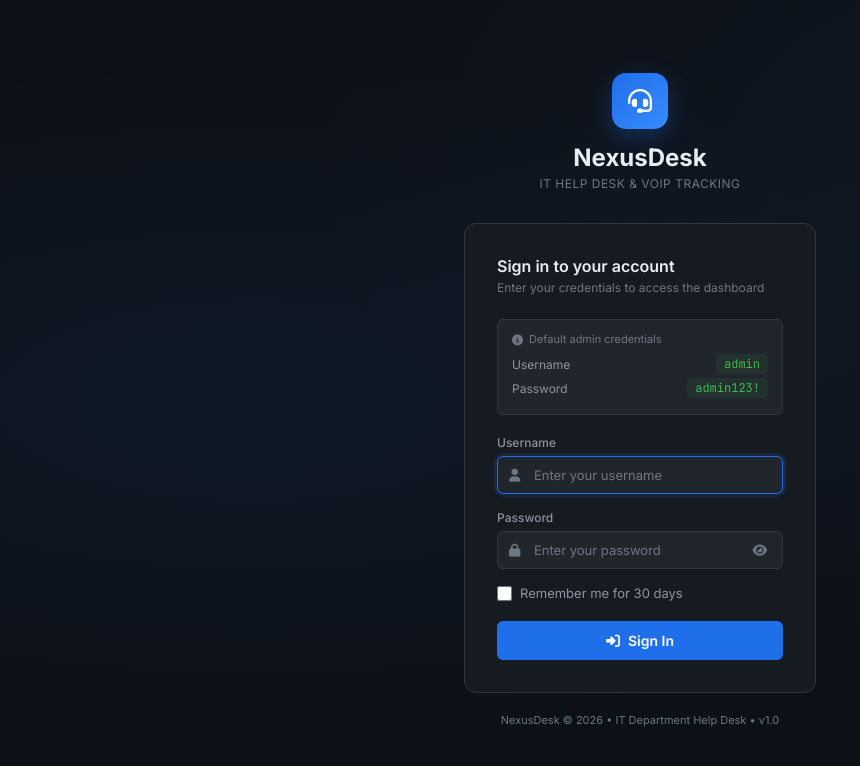
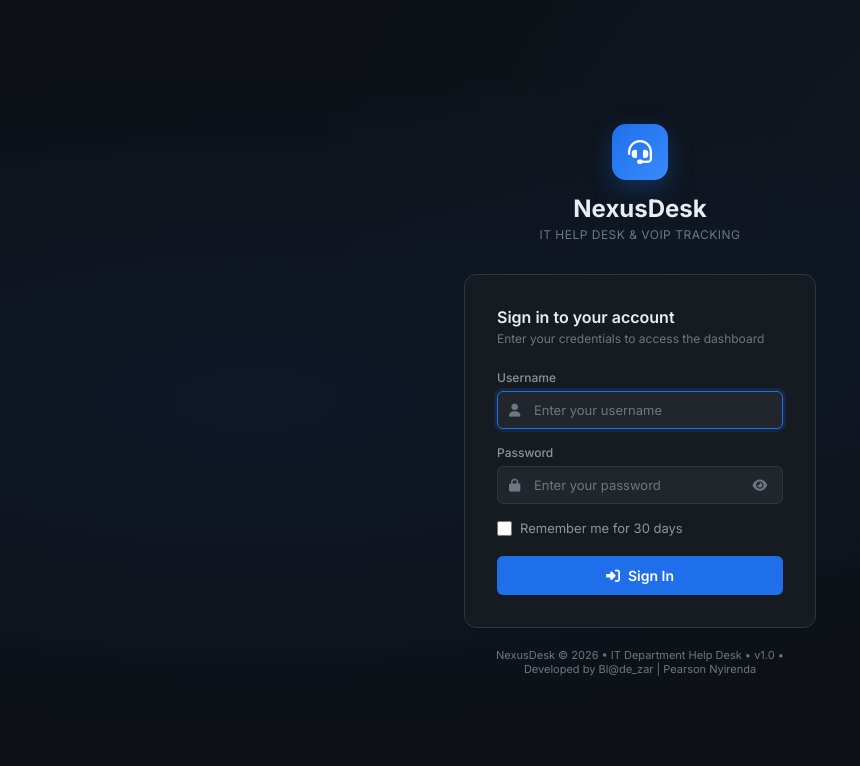
Before and after one commit to pearsonnyirenda28/Nexus_Helpdesk, a Django app: page /accounts/login/ in a window 1280 px wide. Shown: the top 766 px of the page, without its empty margins (0-860 px from the left). Run offline with Django 4.2, Linux system fonts and the light colour scheme.

Commit message:
Update footer styling to centered faint text and collect static files

```diff
--- a/requirements.txt
+++ b/requirements.txt
@@ -1,7 +1,7 @@
 Django==4.2.16
 django-widget-tweaks==1.5.0
-Pillow==10.4.0
+Pillow>=11.0.0
 python-dotenv==1.0.1
-psycopg2-binary==2.9.9
+psycopg[binary]
 whitenoise==6.7.0
 gunicorn==22.0.0
--- a/templates/accounts/login.html
+++ b/templates/accounts/login.html
@@ -88,11 +88,7 @@
         <div class="alert"><i class="fas fa-exclamation-circle"></i> {{ message }}</div>
         {% endfor %}
 
-        <div class="default-creds">
-            <p><i class="fas fa-circle-info"></i> Default admin credentials</p>
-            <div class="cred-row"><span class="cred-key">Username</span><span class="cred-val">admin</span></div>
-            <div class="cred-row"><span class="cred-key">Password</span><span class="cred-val">admin123!</span></div>
-        </div>
+
 
         <form method="post" id="loginForm">
             {% csrf_token %}
@@ -135,7 +131,8 @@
     </div>
 
     <div class="footer-note">
-        NexusDesk &copy; {% now "Y" %} &bull; IT Department Help Desk &bull; v1.0
+        NexusDesk &copy; {% now "Y" %} &bull; IT Department Help Desk &bull; v1.0 &bull;<br> Developed by Bl@de_zar | Pearson Nyirenda
+    </p>
     </div>
 </div>
 
```
Also changed, not shown: vercel.json (added).
